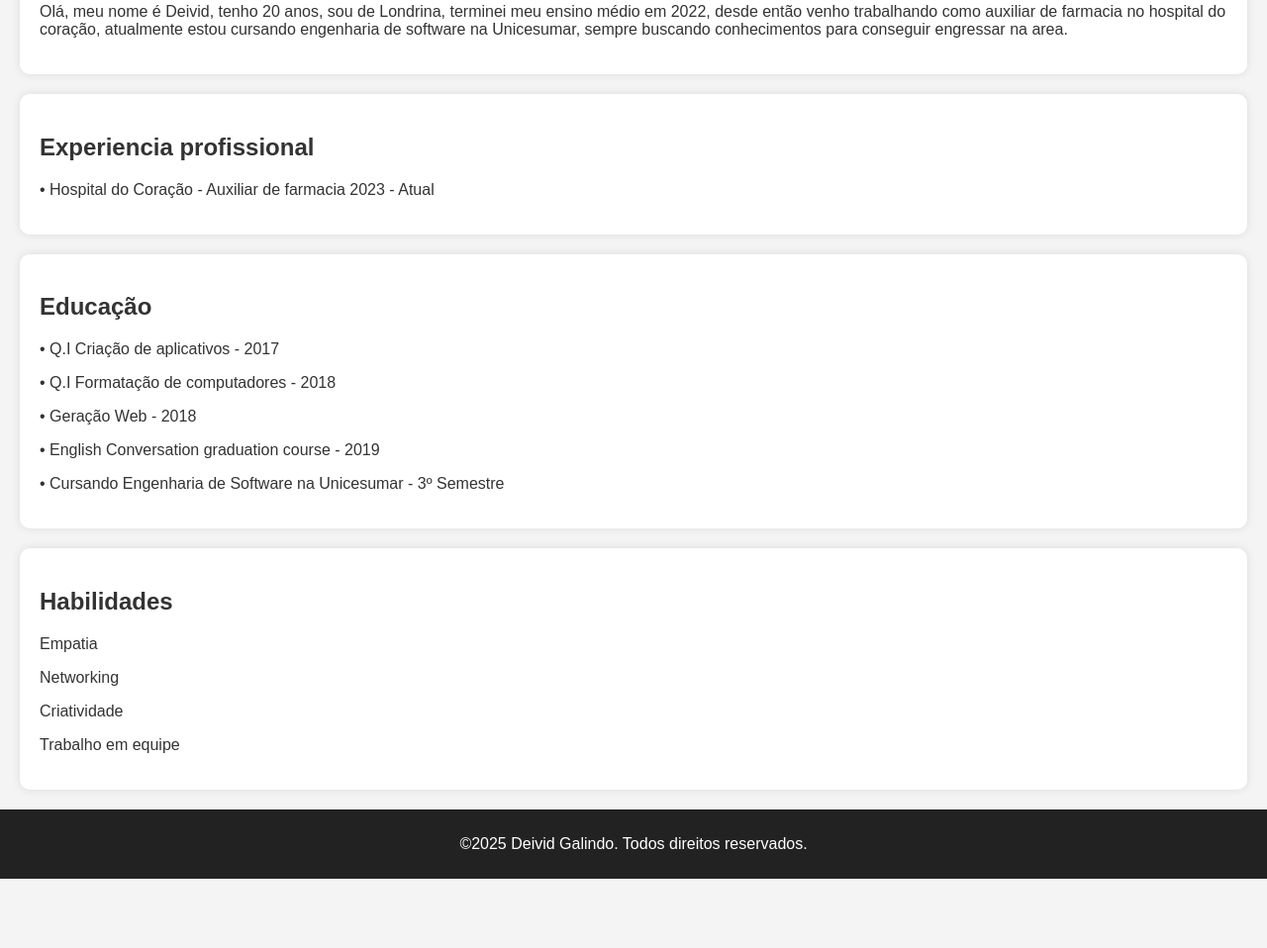
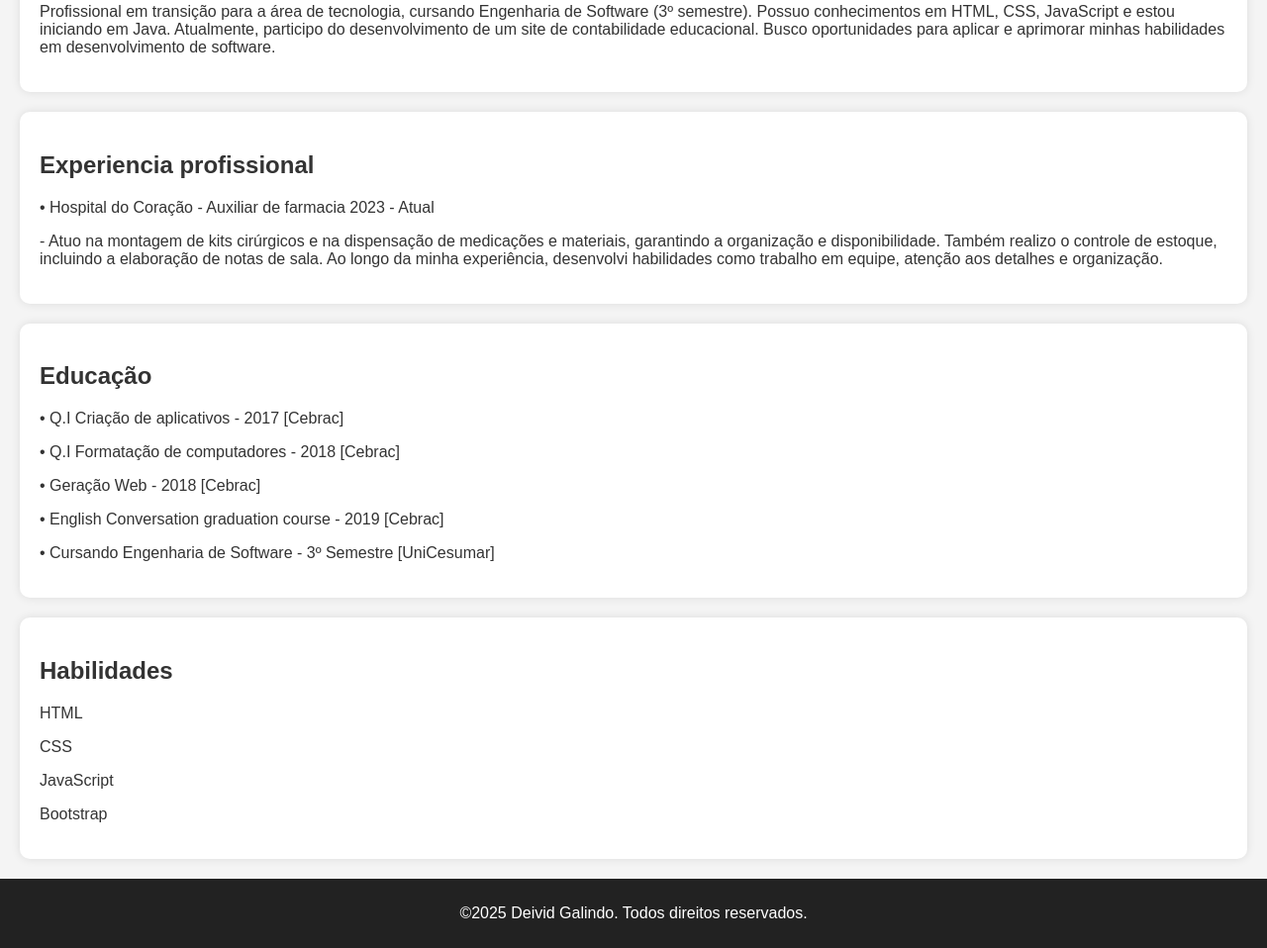
Before and after one commit to DeividGalindo/Curriculo-web, a plain HTML site: page index.html in a window 1280 px wide. Shown: the part 483-1441 px from the top of the page at 99% size. Before the commit the page ends 1371 px from the top, so only its background shows below. Drawn offline with Linux system fonts and the light colour scheme.

Commit message:
Feito alterações em Sobre, Profissional, Ensino e Habilidaes

```diff
--- a/index.html
+++ b/index.html
@@ -23,31 +23,32 @@
 
     <section id="sobre">
         <h2>Sobre mim</h2>
-        <p>Olá, meu nome é Deivid, tenho 20 anos, sou de Londrina, terminei meu ensino médio em 2022, desde então venho trabalhando como auxiliar de farmacia no hospital do coração, atualmente estou cursando engenharia de software na Unicesumar, sempre buscando conhecimentos para conseguir engressar na area.</p>
+        <p>Profissional em transição para a área de tecnologia, cursando Engenharia de Software (3º semestre). Possuo conhecimentos em HTML, CSS, JavaScript e estou iniciando em Java. Atualmente, participo do desenvolvimento de um site de contabilidade educacional. Busco oportunidades para aplicar e aprimorar minhas habilidades em desenvolvimento de software.</p>
     </section>
 
     <section id="profissional">
         <h2>Experiencia profissional</h2>
         <p>• Hospital do Coração - Auxiliar de farmacia 2023 - Atual</p>
+        <p>- Atuo na montagem de kits cirúrgicos e na dispensação de medicações e materiais, garantindo a organização e disponibilidade. Também realizo o controle de estoque, incluindo a elaboração de notas de sala. Ao longo da minha experiência, desenvolvi habilidades como trabalho em equipe, atenção aos detalhes e organização.</p>
 
     </section>
 
     <section id="ensino">
         <h2>Educação</h2>
-        <p>• Q.I Criação de aplicativos - 2017</p>
-        <p>• Q.I Formatação de computadores - 2018</p>
-        <p>• Geração Web - 2018</p>
-        <p>• English Conversation graduation course - 2019</p>
-        <p>• Cursando Engenharia de Software na Unicesumar - 3º Semestre</p>
+        <p>• Q.I Criação de aplicativos - 2017 [Cebrac]</p>
+        <p>• Q.I Formatação de computadores - 2018 [Cebrac]</p>
+        <p>• Geração Web - 2018 [Cebrac]</p>
+        <p>• English Conversation graduation course - 2019 [Cebrac]</p>
+        <p>• Cursando Engenharia de Software - 3º Semestre [UniCesumar]</p>
 
     </section>
 
     <section id="habilidades">
         <h2>Habilidades</h2>
-        <p>Empatia </p>
-        <p>Networking </p>
-        <p>Criatividade </p>
-        <p>Trabalho em equipe</p>
+        <p>HTML</p>
+        <p>CSS </p>
+        <p>JavaScript </p>
+        <p>Bootstrap </p>
 
     </section>
 
```
